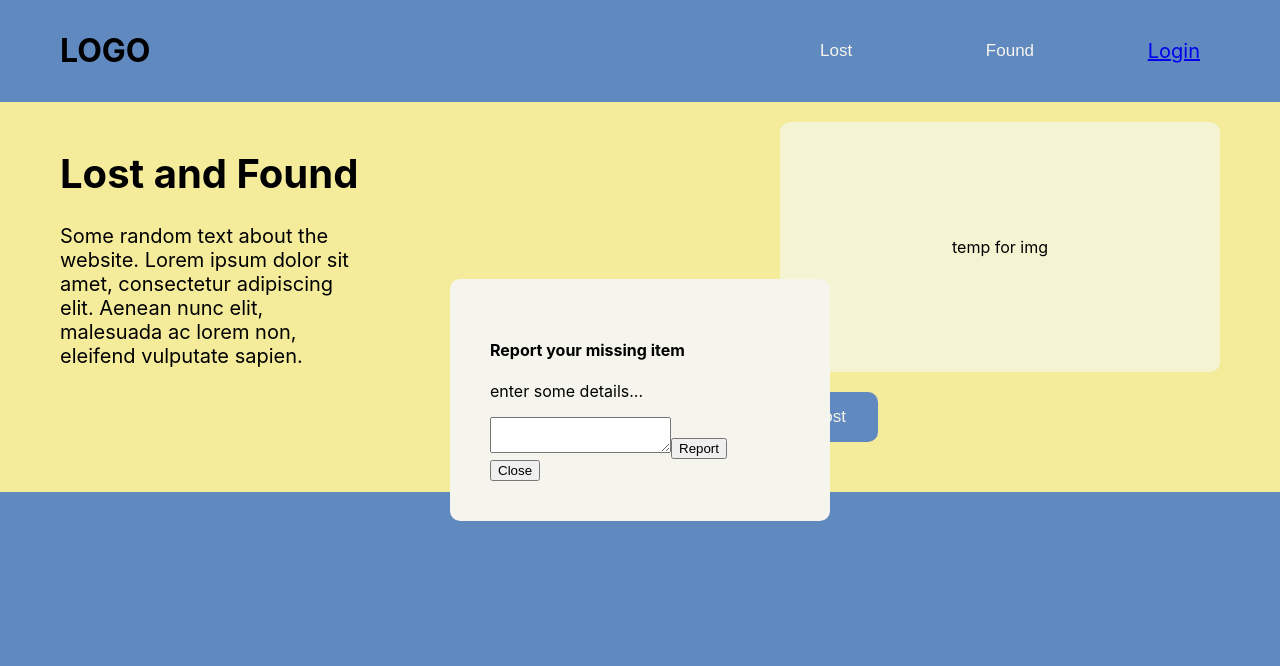
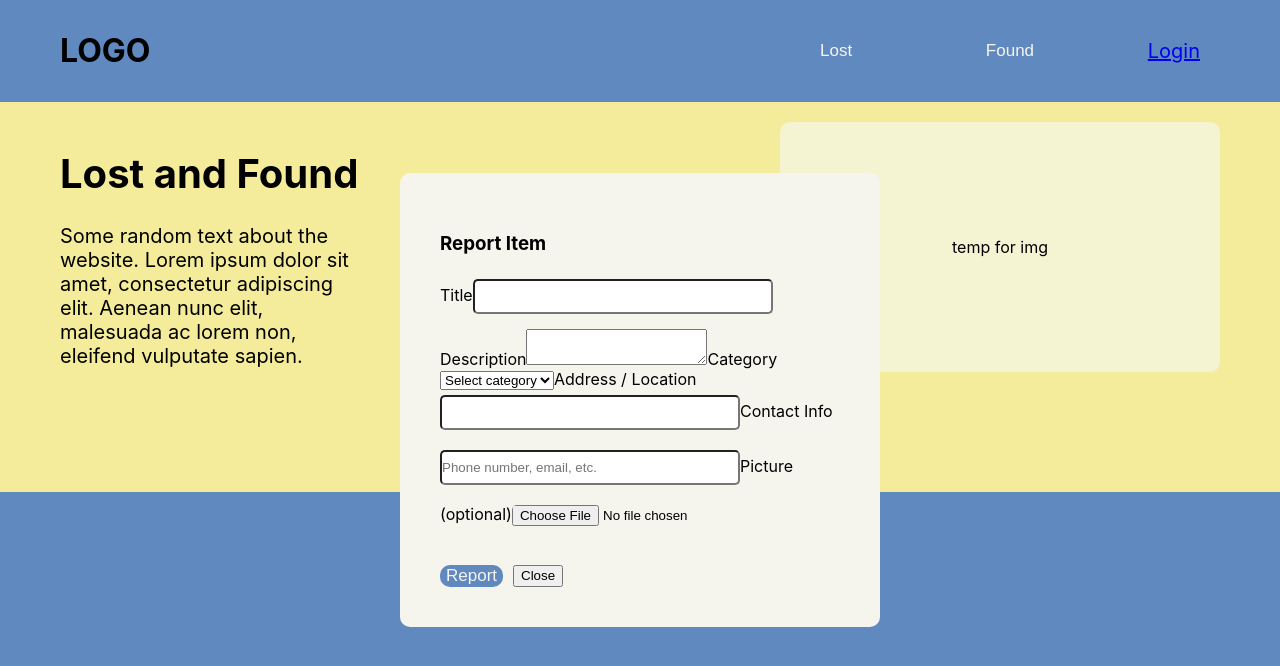
Before and after one commit to cyrussori/lost_and_found, a React (Vite) app in the folder lost_and_found/frontend/: page / in a window 1280 px wide. Both pictures are taken after a click on the button "Post". Shown: the top 666 px of the page. Built offline with nearby package versions, Linux system fonts and the light colour scheme.

Commit message:
added the report form and updated the card display

```diff
--- a/lost_and_found/frontend/src/components/Welcome.jsx
+++ b/lost_and_found/frontend/src/components/Welcome.jsx
@@ -1,59 +1,139 @@
 import { useState } from "react";
 import { Link } from "react-router-dom";
 import "../css/main.css"
-function CardPost({text}) {
+
+function CardPost({ post }) {
   return (
     <div className="cardPost">
       <div className="cardStyle">
-        <h4>Missing item</h4>
-        <p>{text}</p>
-        <img alt="Lost item img"></img>
+        <h4>{post.title}</h4>
+        <p><strong>{post.category}</strong></p>
+        <p>{post.description}</p>
+        <p><em>{post.address}</em></p>
+        {post.contact && (
+          <p><strong>Contact:</strong> {post.contact}</p>
+        )}
+        {post.image && (
+          <img
+            src={URL.createObjectURL(post.image)}
+            alt="Lost item"
+            style={{ width: "100%", borderRadius: "8px", marginTop: "10px" }}
+          />
+        )}
       </div>
     </div>
-  )
+  );
 }
-function Card({onClose, onReport}) {
-  const [text, setText] = useState("");
-  function handleReport() {
-    onReport(text);
-  }
+
+function Card({ onClose, onReport }) {
+  const [title, setTitle] = useState("");
+  const [description, setDescription] = useState("");
+  const [category, setCategory] = useState("");
+  const [address, setAddress] = useState("");
+  const [contact, setContact] = useState("");
+  const [image, setImage] = useState(null);
+
   function handleSubmit(e) {
     e.preventDefault();
-    handleReport();
+    const post = {
+      id: crypto.randomUUID?.() ?? String(Date.now()),
+      title,
+      description,
+      category,
+      address,
+      contact,
+      image,
+    };
+    onReport(post);
+    onClose();
   }
+
   return (
     <div className="card">
-      <div className="cardStyle">
-        <h4>Report your missing item</h4>
-        <p>enter some details...</p>
-        <form onSubmit={handleSubmit}>
+      <div className="cardStyle" style={{ width: "400px" }}>
+        <h3>Report Item</h3>
+        <form onSubmit={handleSubmit} className="formContainer">
+          <label>Title</label>
+          <input
+            type="text"
+            value={title}
+            required
+            onChange={(e) => setTitle(e.target.value)}
+          />
+
+          <label>Description</label>
           <textarea
-            value={text}
-            onChange={(e) => setText(e.target.value)}
+            value={description}
+            required
+            onChange={(e) => setDescription(e.target.value)}
           />
-          <button type="submit">Report</button>
+
+          <label>Category</label>
+          <select
+            value={category}
+            required
+            onChange={(e) => setCategory(e.target.value)}
+          >
+            <option value="">Select category</option>
+            <option value="Electronics">Electronics</option>
+            <option value="Clothes">Clothes</option>
+            <option value="Bottle">Bottle</option>
+            <option value="Keys">Keys</option>
+            <option value="Bag">Bag</option>
+            <option value="Wallet">Wallet</option>
+            <option value="Other">Other</option>
+          </select>
+
+          <label>Address / Location</label>
+          <input
+            type="text"
+            value={address}
+            required
+            onChange={(e) => setAddress(e.target.value)}
+          />
+
+          <label>Contact Info</label>
+          <input
+            type="text"
+            value={contact}
+            required
+            onChange={(e) => setContact(e.target.value)}
+            placeholder="Phone number, email, etc."
+          />
+
+          <label>Picture (optional)</label>
+          <input
+            type="file"
+            accept="image/*"
+            onChange={(e) => setImage(e.target.files[0])}
+          />
+
+          <div style={{ marginTop: "10px", display: "flex", gap: "10px" }}>
+            <button type="submit" className="btnStyle">Report</button>
+            <button
+              type="button"
+              className="btnCancel"
+              onClick={onClose}
+            >
+              Close
+            </button>
+          </div>
         </form>
-
-        <button onClick={onClose}>Close</button>
       </div>
-
     </div>
   );
 }
 
 export default function Welcome() {
-  //useState([]) for an array of posts.
   const [feed, setFeed] = useState([]);
   const [card, setCard] = useState(false);
-  //Handle post mechanism
+
   function handlePost() {
-    //set state setter function setCard to true
     setCard(true);
   }
 
-  function handleReport(text) {
-    const item = { id: crypto.randomUUID?.() ?? String(Date.now()), text };
-    setFeed((prev) => [item, ...prev]);
+  function handleReport(post) {
+    setFeed((prev) => [post, ...prev]);
     setCard(false);
   }
 
@@ -61,30 +141,33 @@ export default function Welcome() {
     <>
       <div className="wrapper">
         <h1>LOGO</h1>
-
         <div className="linkBar">
           <button className="btnStyle"> Lost </button>
           <button className="btnStyle"> Found </button>
           <Link to="/login">Login</Link>
         </div>
+      </div>
 
-    </div>
       <div className="laf">
         <div>
           <h1>Lost and Found</h1>
-        <p>Some random text about the website. Lorem ipsum dolor sit amet,
+          <p>
+            Some random text about the website. Lorem ipsum dolor sit amet,
             consectetur adipiscing elit. Aenean nunc elit, malesuada ac lorem
-          non, eleifend vulputate sapien.</p>
+            non, eleifend vulputate sapien.
+          </p>
         </div>
         <div>
           <div className="imagetemp">temp for img</div>
           <button className="btnStyle" onClick={handlePost}>Post</button>
         </div>
       </div>
+
       <div className="feed">
-      {feed.map((item) => <CardPost key={item.id} text={item.text}/>)}
+        {feed.map((item) => <CardPost key={item.id} post={item} />)}
       </div>
-    {card && <Card onClose={() => setCard(false)} onReport={handleReport}/>}
+
+      {card && <Card onClose={() => setCard(false)} onReport={handleReport} />}
     </>
-  )
+  );
 }
```
Lines whose indentation alone changed are shown as unchanged.
